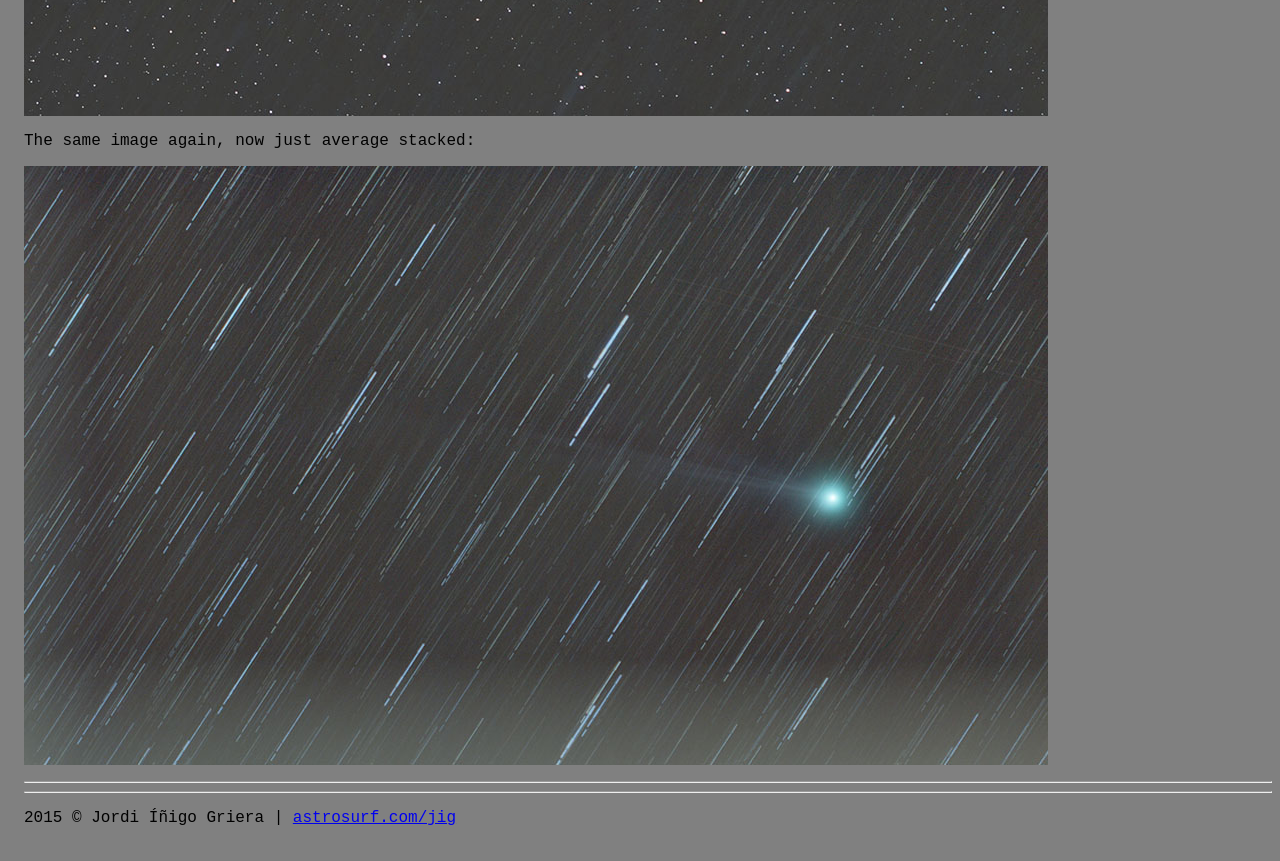
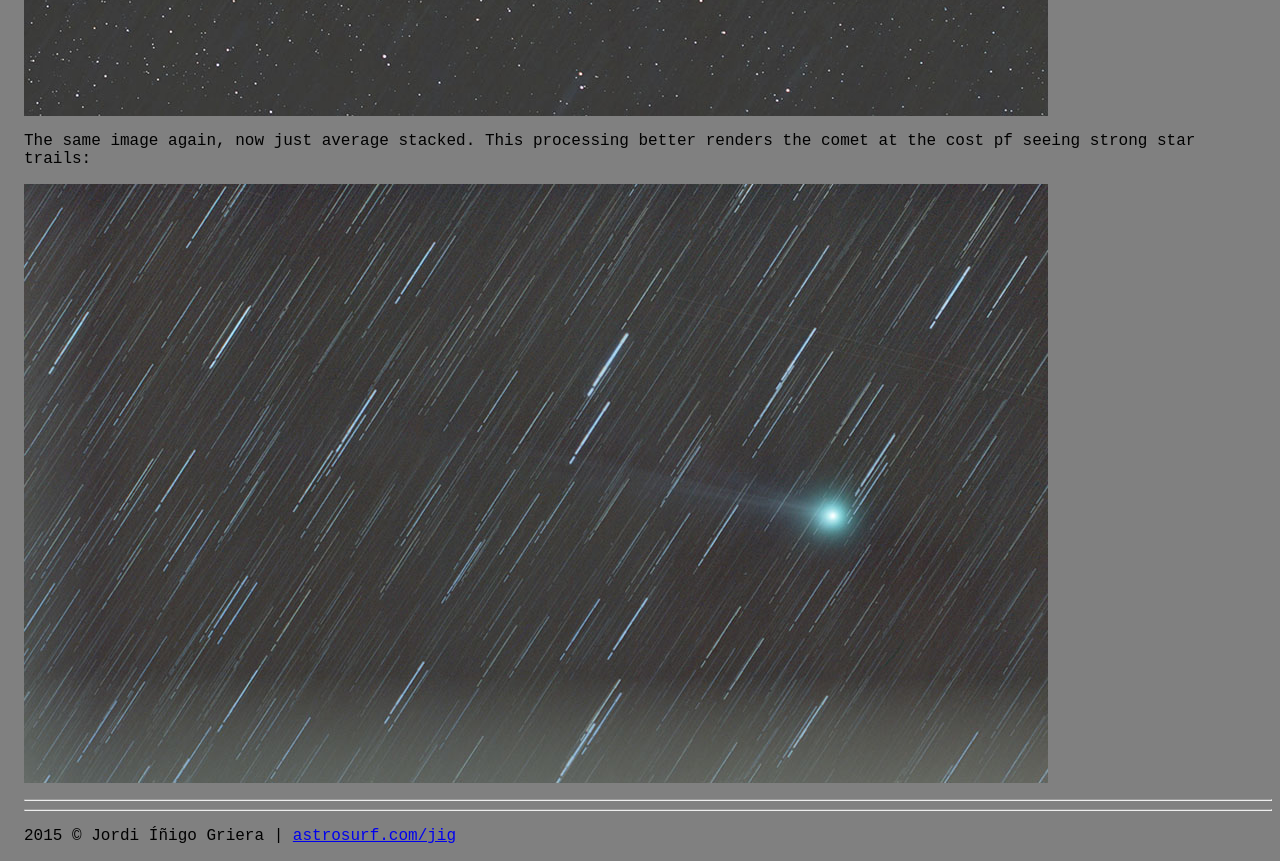
Before and after one commit to jig/astrosurf, a plain HTML site: page www/2015/20150110 C2014Q2 Lovejoy/index.html in a window 1280 px wide. Shown: the part 1440-2301 px from the top of the page. Drawn offline with Linux system fonts and the light colour scheme; files that its build step writes are made by us from their sources.

Commit message:
Minor rewording

```diff
--- a/www/2015/20150110 C2014Q2 Lovejoy/index.html
+++ b/www/2015/20150110 C2014Q2 Lovejoy/index.html
@@ -19,7 +19,7 @@ The same image with stars re-added with the same process. Brighthest start above
 </p>
 <p><a href="Autosave008 (lovejoy amb estrelles).jpg"><img src="Autosave008 (lovejoy amb estrelles, 1024px).jpg" alt="Lovejoy"/></a></p>
 <p>
-The same image again, now just average stacked:</p>
+The same image again, now just average stacked. This processing better renders the comet at the cost pf seeing strong star trails:</p>
 </p>
 <p><a href="Autosave008 (lovejoy en suma).jpg"><img src="Autosave008 (lovejoy en suma, 1024px).jpg" alt="Lovejoy"/></a></p>
 <hr><hr>
```
